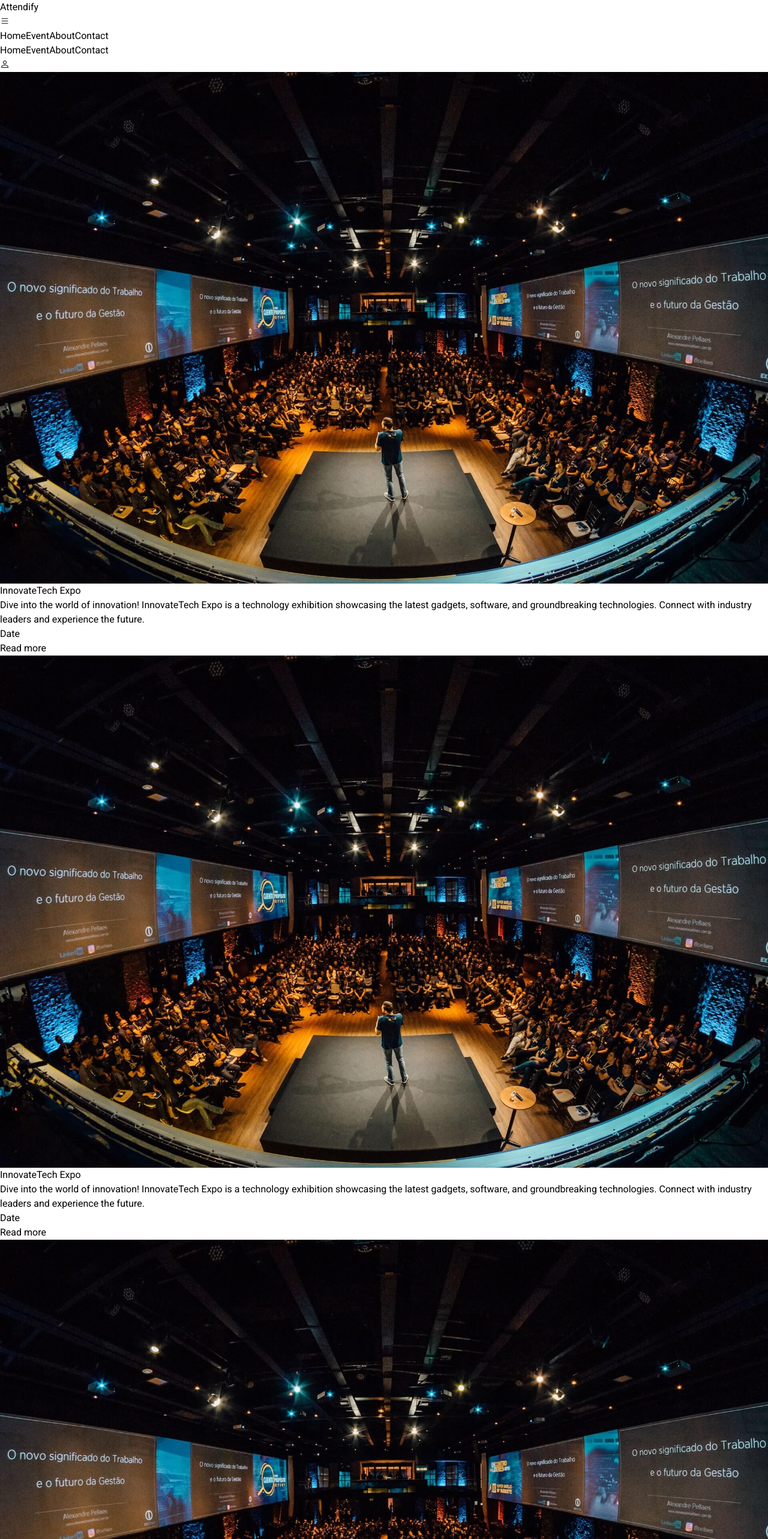
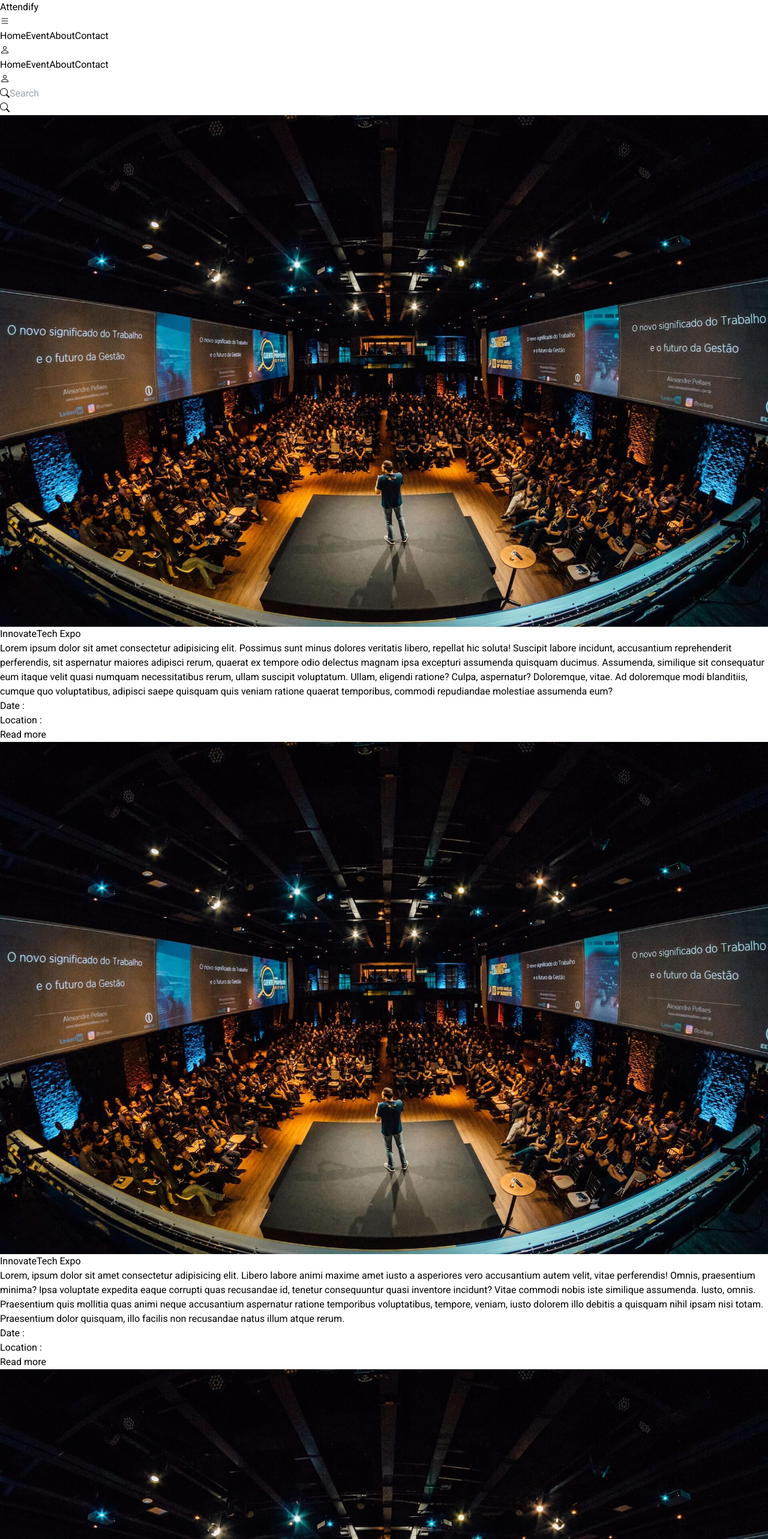
Before and after one commit to NaitikPatel-325/Attendify, a React (Vite) app in the folder client/: page /event in a window 1280 px wide. Shown: the top 2566 px of the page at 60% size. Built offline with nearby package versions, Linux system fonts and the light colour scheme.

Commit message:
profile page is updated

```diff
--- a/client/src/components/Layouts/Header.jsx
+++ b/client/src/components/Layouts/Header.jsx
@@ -1,18 +1,16 @@
-import React from "react";
+import React, { useState } from "react";
 import { Link } from "react-router-dom";
-import Logo from "../../assets/naitik.jpg";
-
 
 export const Header = () => {
+  const [isDropdownOpen, setDropdownOpen] = useState(false);
+
   const toggleDropdown = () => {
-    const dropdownMenu = document.getElementById('dropdown-menu');
-    dropdownMenu.classList.toggle('hidden');
+    setDropdownOpen(!isDropdownOpen);
   };
 
   return (
     <nav className="bg-white dark:bg-gray-900">
-      <div className="border-b border-slate-200 flex flex-wrap justify-between items-center mx-auto max-w-screen-xl px-4 md:px-6 py-3">
-
+      <div className="border-b border-slate-200 flex flex-wrap justify-around flex-row items-center mx-auto max-w-screen-xl px-4 md:px-6 py-3">
 
         <div className="text-2xl font-semibold whitespace-nowrap dark:text-white">
           <Link to="/" className="flex items-center">
@@ -20,15 +18,14 @@ export const Header = () => {
           </Link>
         </div>
 
-
         <div className="md:hidden text-2xl text-bold flex items-center justify-end">
           <button onClick={toggleDropdown} className="text-gray-700 dark:text-white">
             <i className="bi bi-list"></i>
           </button>
         </div>
 
-
-        <div id="dropdown-menu" className="hidden md:hidden text-gray-700 dark:text-white w-full mt-4">
+        <div id="dropdown-menu" className={`sm:hidden text-gray-700 dark:text-white  mt-4 ${isDropdownOpen ? 'block' : 'hidden'}`}>
+          <div>
             <Link to="/" className="block py-2 px-4 hover:bg-gray-100">
               Home
             </Link>
@@ -42,9 +39,14 @@ export const Header = () => {
               Contact
             </Link>
           </div>
+          <div>
+            <Link to="/login" className="text-gray-700 dark:text-white md:mr-5">
+             <i className="bi bi-person  dark:text-white"></i>
+            </Link>
+          </div>
+        </div>
 
-
-        <div className="hidden md:flex items-center justify-center md:pl-96">
+          <div className="hidden md:flex md:flex-row md:pl-96">
             <Link to="/" className="hover:underline text-gray-700 dark:text-white mr-5">
               Home
             </Link>
@@ -58,13 +60,13 @@ export const Header = () => {
               Contact
             </Link>
           </div>
+          <div className="md:flex text-2xl text-bold items-center justify-end hidden md:pl-96">
+            <Link to="/login" className="text-gray-700 dark:text-white md:mr-5">
+             <i className="bi bi-person  dark:text-white"></i>
+            </Link>
+          </div>
 
 
-        <div className="hidden md:flex text-2xl text-bold flex items-center justify-end">
-          <Link to="/login" className="text-gray-700 dark:text-white mr-5">
-            <i className="bi bi-person dark:text-white"></i>
-          </Link>
-        </div>
       </div>
     </nav>
   );
--- a/client/src/pages/Event/Component/Entery.jsx
+++ b/client/src/pages/Event/Component/Entery.jsx
@@ -1,44 +1,139 @@
-import React from 'react';
+import React from "react";
 import Logo from "../../../assets/Event1.jpg";
 
 export const Entery = () => {
   return (
-    <div className="flex-row">
-      <div className="flex md:justify-center items-center border-2 w-3/4 mx-auto mt-10">
-        <img className="bg-slate-100 object-cover object-center w-2/3 h-60" src={Logo} alt="Card Image" />
-        <div className="p-4 max-w-lg">
-          <h2 className="text-xl font-semibold text-gray-800">InnovateTech Expo</h2>
-          <p className="mt-2 text-gray-600 text-justify">Dive into the world of innovation! InnovateTech Expo is a technology exhibition showcasing the latest gadgets, software, and groundbreaking technologies. Connect with industry leaders and experience the future.</p>
-          <h2 className="text-xl font-semibold text-gray-800 mt-2">Date</h2>
-          <div className="mt-4">
-            <a href="#" className="text-blue-500 hover:underline">Read more</a>
+    <>
+      <div className="flex flex-coloumn flex-wrap">
+        <div className="mx-auto max-w-screen-xl p-2 my-5">
+          <form className="flex items-center">
+            <div className="relative w-full">
+              <span className="bi bi-search flex absolute inset-y-0 left-0 items-center pl-3 pointer-events-none"></span>
+              <input
+                name="search"
+                type="text"
+                id="simple-search"
+                className="bg-gray-50  border border-gray-300 text-gray-900 text-sm rounded-lg focus:ring-blue-500 focus:border-blue-500 block w-full pl-10 p-2.5     dark:border-gray-600 dark:placeholder-gray-400 dark:text-white dark:focus:ring-blue-500 dark:focus:border-blue-500"
+                placeholder="Search"
+                autoComplete="off"
+                required=""
+              />
+            </div>
+            <button
+              type="submit"
+              className="bi bi-search py-2.5 px-3 ml-2 text-sm font-medium text-white bg-blue-700 rounded-lg border border-blue-700 hover:bg-blue-800 focus:ring-4 focus:outline-none focus:ring-blue-300 dark:bg-blue-600 dark:hover:bg-blue-700 dark:focus:ring-blue-800"
+            ></button>
+          </form>
+        </div>
+      </div>
+
+      <div className="flex flex-coloumn flex-wrap">
+        <div className="flex flex-row flex-wrap items-center border-2 w-3/4 mx-auto mt-10">
+          <img
+            className="bg-slate-100 object-cover object-center justify-center w-100 h-60 lg:w-80"
+            src={Logo}
+            alt="Card Image"
+          />
+          <div class="p-4 w-full sm:w-full md:w-2/3 lg:w-1/2 xl:w-2/3">
+            <h2 class="text-xl font-semibold text-gray-800">
+              InnovateTech Expo
+            </h2>
+            <p class="mt-2 text-gray-600 text-justify">
+              Lorem ipsum dolor sit amet consectetur adipisicing elit. Possimus
+              sunt minus dolores veritatis libero, repellat hic soluta! Suscipit
+              labore incidunt, accusantium reprehenderit perferendis, sit
+              aspernatur maiores adipisci rerum, quaerat ex tempore odio
+              delectus magnam ipsa excepturi assumenda quisquam ducimus.
+              Assumenda, similique sit consequatur eum itaque velit quasi
+              numquam necessitatibus rerum, ullam suscipit voluptatum. Ullam,
+              eligendi ratione? Culpa, aspernatur? Doloremque, vitae. Ad
+              doloremque modi blanditiis, cumque quo voluptatibus, adipisci
+              saepe quisquam quis veniam ratione quaerat temporibus, commodi
+              repudiandae molestiae assumenda eum?
+            </p>
+            <div className="flex flex-wrap flex-row justify-around">
+              <h2>Date :</h2>
+              <h2>Location :</h2>
+            </div>
+
+            <div class="mt-4">
+              <a href="#" class="text-blue-500 hover:underline">
+                Read more
+              </a>
             </div>
           </div>
         </div>
 
-      <div className="flex justify-center items-center border-2 w-3/4 mx-auto mt-10">
-        <img className="bg-slate-100 object-cover object-center w-2/3 h-60" src={Logo} alt="Card Image" />
-        <div className="p-4 max-w-lg">
-          <h2 className="text-xl font-semibold text-gray-800">InnovateTech Expo</h2>
-          <p className="mt-2 text-gray-600 text-justify">Dive into the world of innovation! InnovateTech Expo is a technology exhibition showcasing the latest gadgets, software, and groundbreaking technologies. Connect with industry leaders and experience the future.</p>
-          <h2 className="text-xl font-semibold text-gray-800 mt-2">Date</h2>
-          <div className="mt-4">
-            <a href="#" className="text-blue-500 hover:underline">Read more</a>
+        <div className="flex flex-row flex-wrap items-center border-2 w-3/4 mx-auto mt-10">
+          <img
+            className="bg-slate-100 object-cover object-center justify-center w-100  h-60 lg:w-80"
+            src={Logo}
+            alt="Card Image"
+          />
+          <div class="p-4 w-full sm:w-full md:w-2/3 lg:w-1/2 xl:w-2/3">
+            <h2 class="text-xl font-semibold text-gray-800">
+              InnovateTech Expo
+            </h2>
+            <p class="mt-2 text-gray-600 text-justify">
+              Lorem, ipsum dolor sit amet consectetur adipisicing elit. Libero
+              labore animi maxime amet iusto a asperiores vero accusantium autem
+              velit, vitae perferendis! Omnis, praesentium minima? Ipsa
+              voluptate expedita eaque corrupti quas recusandae id, tenetur
+              consequuntur quasi inventore incidunt? Vitae commodi nobis iste
+              similique assumenda. Iusto, omnis. Praesentium quis mollitia quas
+              animi neque accusantium aspernatur ratione temporibus
+              voluptatibus, tempore, veniam, iusto dolorem illo debitis a
+              quisquam nihil ipsam nisi totam. Praesentium dolor quisquam, illo
+              facilis non recusandae natus illum atque rerum.
+            </p>
+            <div className="flex flex-wrap flex-row justify-around">
+              <p>Date :</p>
+              <p>Location :</p>
+            </div>
+
+            <div class="mt-4">
+              <a href="#" class="text-blue-500 hover:underline">
+                Read more
+              </a>
             </div>
           </div>
         </div>
 
-      <div className="flex justify-center items-center border-2 w-3/4 mx-auto mt-10">
-        <img className="bg-slate-100 object-cover object-center w-2/3 h-60" src={Logo} alt="Card Image" />
-        <div className="p-4 max-w-lg">
-          <h2 className="text-xl font-semibold text-gray-800">InnovateTech Expo</h2>
-          <p className="mt-2 text-gray-600">Dive into the world of innovation! InnovateTech Expo is a technology exhibition showcasing the latest gadgets, software, and groundbreaking technologies. Connect with industry leaders and experience the future.</p>
-          <h2 className="text-xl font-semibold text-gray-800 mt-2">Date</h2>
-          <div className="mt-4">
-            <a href="#" className="text-blue-500 hover:underline">Read more</a>
+        <div className="flex flex-row flex-wrap items-center border-2 w-3/4 mx-auto mt-10">
+          <img
+            className="bg-slate-100 object-cover object-center justify-center w-100 h-60 lg:w-80"
+            src={Logo}
+            alt="Card Image"
+          />
+          <div class="p-4 w-full sm:w-full md:w-2/3 lg:w-1/2 xl:w-2/3">
+            <h2 class="text-xl font-semibold text-gray-800">
+              InnovateTech Expo
+            </h2>
+            <p class="mt-2 text-gray-600 text-justify">
+              Lorem ipsum dolor sit amet consectetur adipisicing elit. Corporis
+              consequuntur nobis quisquam harum fuga incidunt mollitia, dolore
+              animi praesentium. Saepe unde sit dolore cupiditate eligendi
+              laudantium iure amet iusto nemo temporibus totam possimus, in non
+              perferendis laborum nam magni iste maiores illo delectus. Animi,
+              perspiciatis dicta sint fuga repellendus harum neque molestias
+              deserunt porro minima ex sed quaerat expedita consequatur aliquam
+              quo? Cupiditate voluptate error eos neque id nobis libero, alias
+              expedita magnam cumque eveniet sapiente perspiciatis iure itaque
+              doloribus!
+            </p>
+            <div className="flex flex-wrap flex-row justify-around">
+              <p>Date :</p>
+              <p>Location :</p>
+            </div>
+
+            <div class="mt-4">
+              <a href="#" class="text-blue-500 hover:underline">
+                Read more
+              </a>
             </div>
           </div>
         </div>
       </div>
+    </>
   );
 };
```
Also changed, not shown: 1 other file (tests, documents, lock files or other folders). Lines whose indentation alone changed are shown as unchanged.
